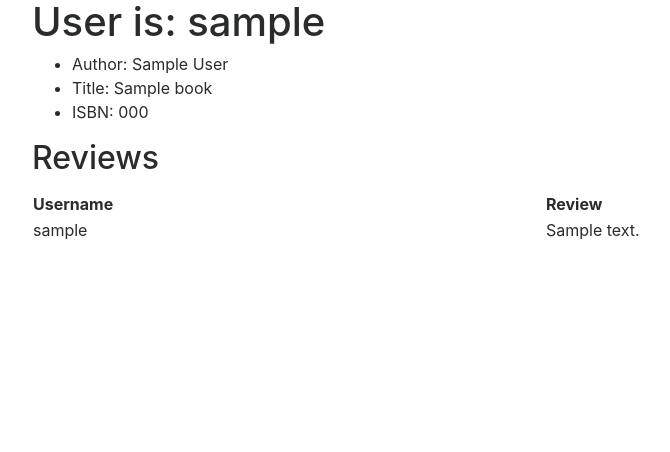
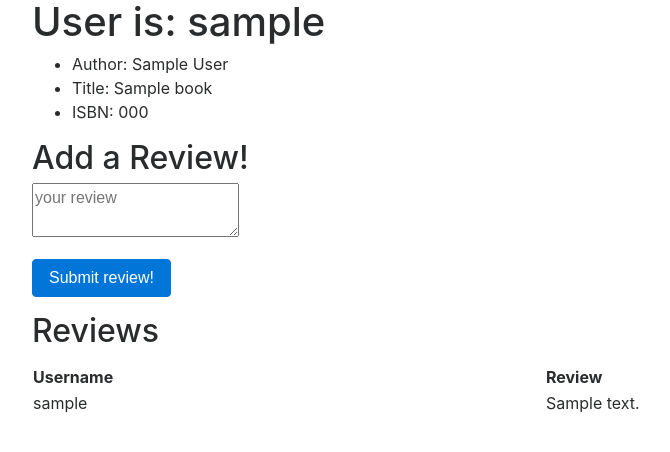
Before and after one commit to jhan6501/book_reviews, a Flask app: template templates/book.html in a window 1280 px wide. Shown: the top 452 px of the page, without its empty margins (53-723 px from the left). Run offline with Flask 2, Linux system fonts and the light colour scheme; the template is opened without the code that fills it: most values are stand-ins (such as "Sample title", 1, 10 or a date in 2020); some libraries are stand-ins or nearby versions.

Commit message:
added the ability for users to add reviews

```diff
--- a/application.py
+++ b/application.py
@@ -76,8 +76,28 @@ def book(book_isbn, username):
     #get book id
     book_id = db.execute("SELECT id FROM books WHERE isbn = :isbn", {"isbn": book_isbn}).fetchone()[0]
 
-    print ("book id is: " + str(book_id))
     #get the reviews
     #reviews = db.execute("SELECT * FROM reviews WHERE book = :book_id", {"book_id": book_id})
     reviews = db.execute("SELECT reviews.review, users.username FROM reviews INNER JOIN users ON users.id = reviews.writer WHERE book = :book_id", {"book_id": book_id})
     return render_template("book.html", book = book, username = username, reviews = reviews)
+
+@app.route("/reviewing_book", methods=["post"])
+def review():
+    review = str(request.form.get("review"))
+    print ("review is: " + review)
+    username = str(request.form.get("username"))
+    print("username is: " + username)
+    userid = db.execute("SELECT id FROM users WHERE username = :username", {"username": username}).fetchone()[0]
+
+    book_isbn = str(request.form.get("bookisbn"))
+    print("book isbn is: " + book_isbn)
+    bookid = db.execute("SELECT id FROM books WHERE isbn = :isbn", {"isbn": book_isbn}).fetchone()[0]
+    print("book id is: " + str(bookid))
+    #insert the review
+    db.execute("INSERT INTO reviews (review, book, writer) VALUES (:review, :bookid, :userid)",
+        {"review":review, "bookid":bookid, "userid":userid})
+    db.commit()
+
+    #db.execute("INSERT INTO users (username, password) VALUES (:username, :password)",
+    #                {"username":inputUser, "password": inputPassword})
+    return book(book_isbn,username)
--- a/templates/book.html
+++ b/templates/book.html
@@ -13,6 +13,20 @@
         <li>ISBN: {{ book.isbn}} </li>
     </ul>
 
+    <h2> Add a Review! </h2>
+    <form action="{{ url_for('review') }}" method="post">
+        <input type="hidden" name="username" value= {{ username }}>
+        <input type="hidden" name = "bookisbn" value = {{ book.isbn }}>
+        <div class="form-group">
+            <textarea name="review" placeholder="your review"></textarea>
+        </div>
+
+        <div class="form-group">
+            <button class="btn btn-primary">Submit review!</button>
+        </div>
+
+    </form>
+
     <h2>Reviews</h2>
     <table style="width:100%">
         <tr>
@@ -20,8 +34,10 @@
             <th>Review</th>
         </tr>
         {% for review in reviews %}
-            <td> {{review.username }} </td>
-            <td> {{review.review}} </td>
+            <tr>
+                <td> {{review.username }} </td>
+                <td> {{review.review}} </td>
+            </tr>
         {% endfor %}
     <ul>
 
```
Also changed, not shown: 13 other files.
